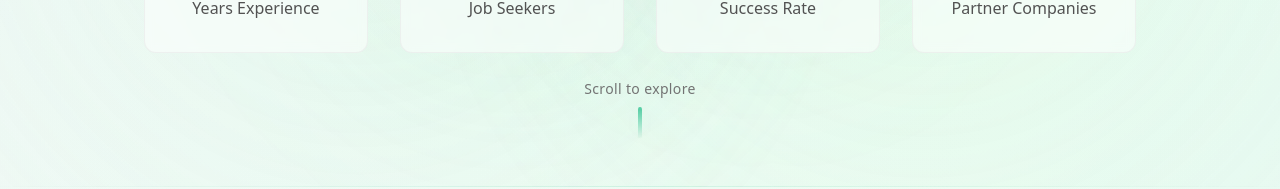
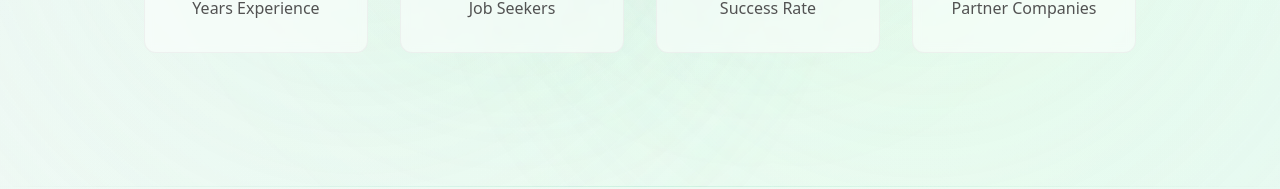
Before and after one commit to Digidai/job-ai-search, a Next.js app: page /about in a window 1280 px wide. Shown: the part 518-707 px from the top of the page. Built offline with nearby package versions, Linux system fonts and the light colour scheme.

Commit message:
Remove 'Scroll to explore' section from home and about pages

```diff
--- a/src/pages/about.js
+++ b/src/pages/about.js
@@ -229,63 +229,6 @@ export default function About() {
               </motion.div>
             </motion.div>
           </div>
-        </div>
-
-        {/* Scroll Indicator - Repositioned */}
-        <div className="absolute inset-x-0 bottom-12 z-20">
-          <motion.div
-            className="flex flex-col items-center cursor-pointer"
-            initial={{ opacity: 0, y: 10 }}
-            animate={{ opacity: 1, y: 0 }}
-            transition={{ duration: 0.5, delay: 1.2 }}
-            whileHover={{ scale: 1.05 }}
-            onClick={() => {
-              document.getElementById('mission').scrollIntoView({
-                behavior: 'smooth',
-                block: 'start'
-              });
-            }}
-          >
-            <motion.span
-              className="text-neutral-500 text-sm mb-2 relative tracking-wide"
-              animate={{
-                y: [0, -2, 0],
-              }}
-              transition={{
-                duration: 2,
-                repeat: Infinity,
-                ease: "easeInOut"
-              }}
-            >
-              Scroll to explore
-            </motion.span>
-            <div className="relative">
-              <motion.div
-                className="absolute inset-0 rounded-full bg-emerald-400/20 blur-md"
-                animate={{
-                  scale: [1, 1.2, 1],
-                  opacity: [0.3, 0.5, 0.3],
-                }}
-                transition={{
-                  duration: 2,
-                  repeat: Infinity,
-                  ease: "easeInOut"
-                }}
-              />
-              <motion.div
-                className="w-1 h-8 rounded-full bg-gradient-to-b from-emerald-500 to-transparent relative"
-                animate={{
-                  scaleY: [1, 0.5, 1],
-                  opacity: [0.7, 0.3, 0.7],
-                }}
-                transition={{
-                  duration: 1.5,
-                  repeat: Infinity,
-                  ease: "easeInOut"
-                }}
-              />
-            </div>
-          </motion.div>
         </div>
 
         {/* Bottom Gradient */}
--- a/src/pages/index.js
+++ b/src/pages/index.js
@@ -262,66 +262,6 @@ export default function Home() {
               </motion.div>
             </main>
           </div>
-        </div>
-
-        {/* Scroll Indicator */}
-        <div className="absolute inset-x-0 bottom-12 z-20">
-          <motion.div
-            className="flex flex-col items-center cursor-pointer"
-            initial={{ opacity: 0, y: 10 }}
-            animate={{ opacity: 1, y: 0 }}
-            transition={{ duration: 0.5, delay: 1.2 }}
-            whileHover={{ scale: 1.05 }}
-            onClick={() => {
-              const section = document.getElementById('how-it-works');
-              const navHeight = 64; // Height of the navigation bar
-              const offset = section.offsetTop - navHeight;
-              window.scrollTo({
-                top: offset,
-                behavior: 'smooth'
-              });
-            }}
-          >
-            <motion.span
-              className="text-neutral-500 text-sm mb-2 relative"
-              animate={{
-                y: [0, -2, 0],
-              }}
-              transition={{
-                duration: 2,
-                repeat: Infinity,
-                ease: "easeInOut"
-              }}
-            >
-              Scroll to explore
-            </motion.span>
-            <div className="relative">
-              <motion.div
-                className="absolute inset-0 rounded-full bg-emerald-400/20 blur-md"
-                animate={{
-                  scale: [1, 1.2, 1],
-                  opacity: [0.3, 0.5, 0.3],
-                }}
-                transition={{
-                  duration: 2,
-                  repeat: Infinity,
-                  ease: "easeInOut"
-                }}
-              />
-              <motion.div
-                className="w-1 h-8 rounded-full bg-gradient-to-b from-emerald-500 to-transparent relative"
-                animate={{
-                  scaleY: [1, 0.5, 1],
-                  opacity: [0.7, 0.3, 0.7],
-                }}
-                transition={{
-                  duration: 1.5,
-                  repeat: Infinity,
-                  ease: "easeInOut"
-                }}
-              />
-            </div>
-          </motion.div>
         </div>
 
         {/* Animated Bottom Gradient */}
```
